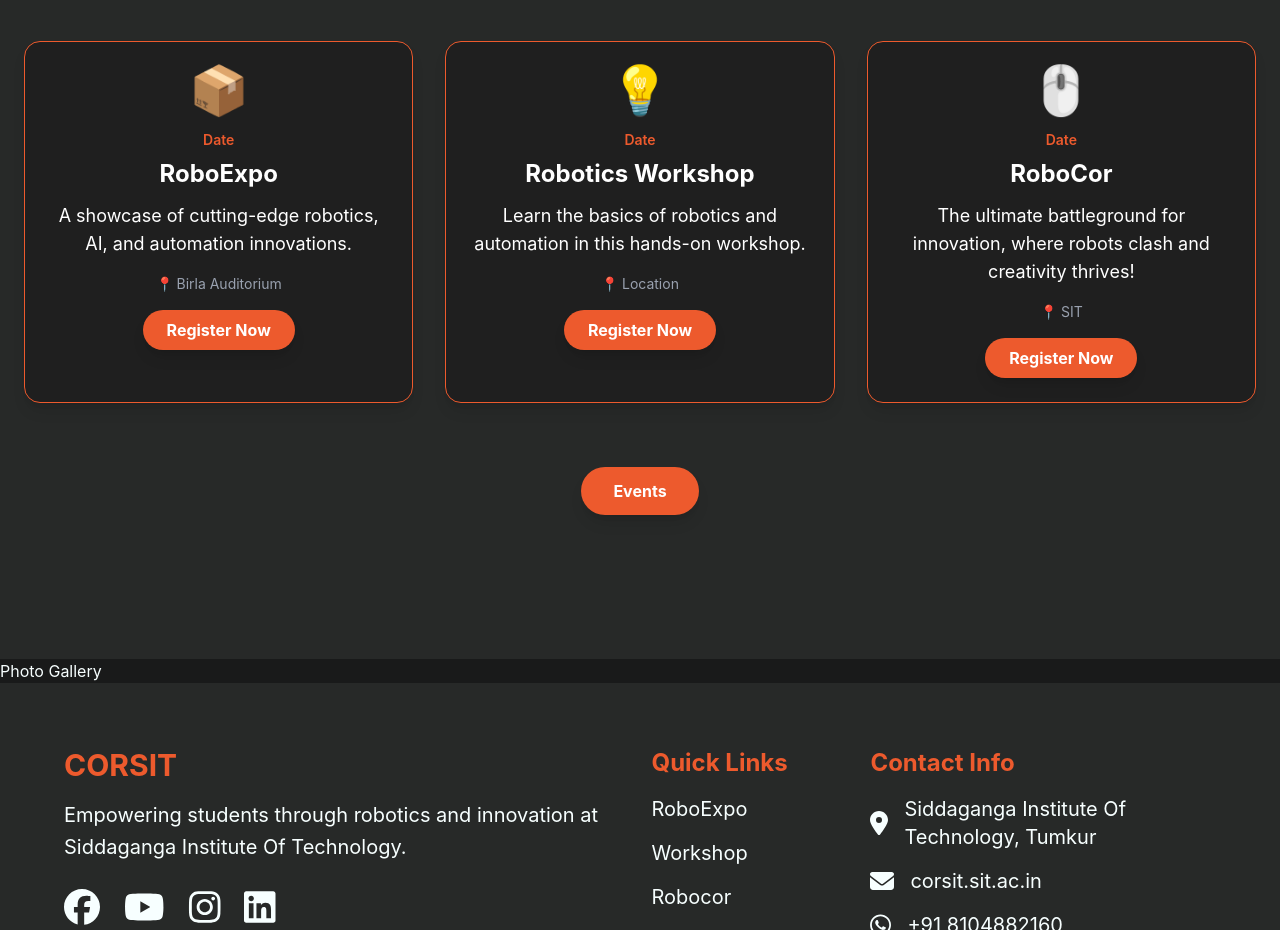
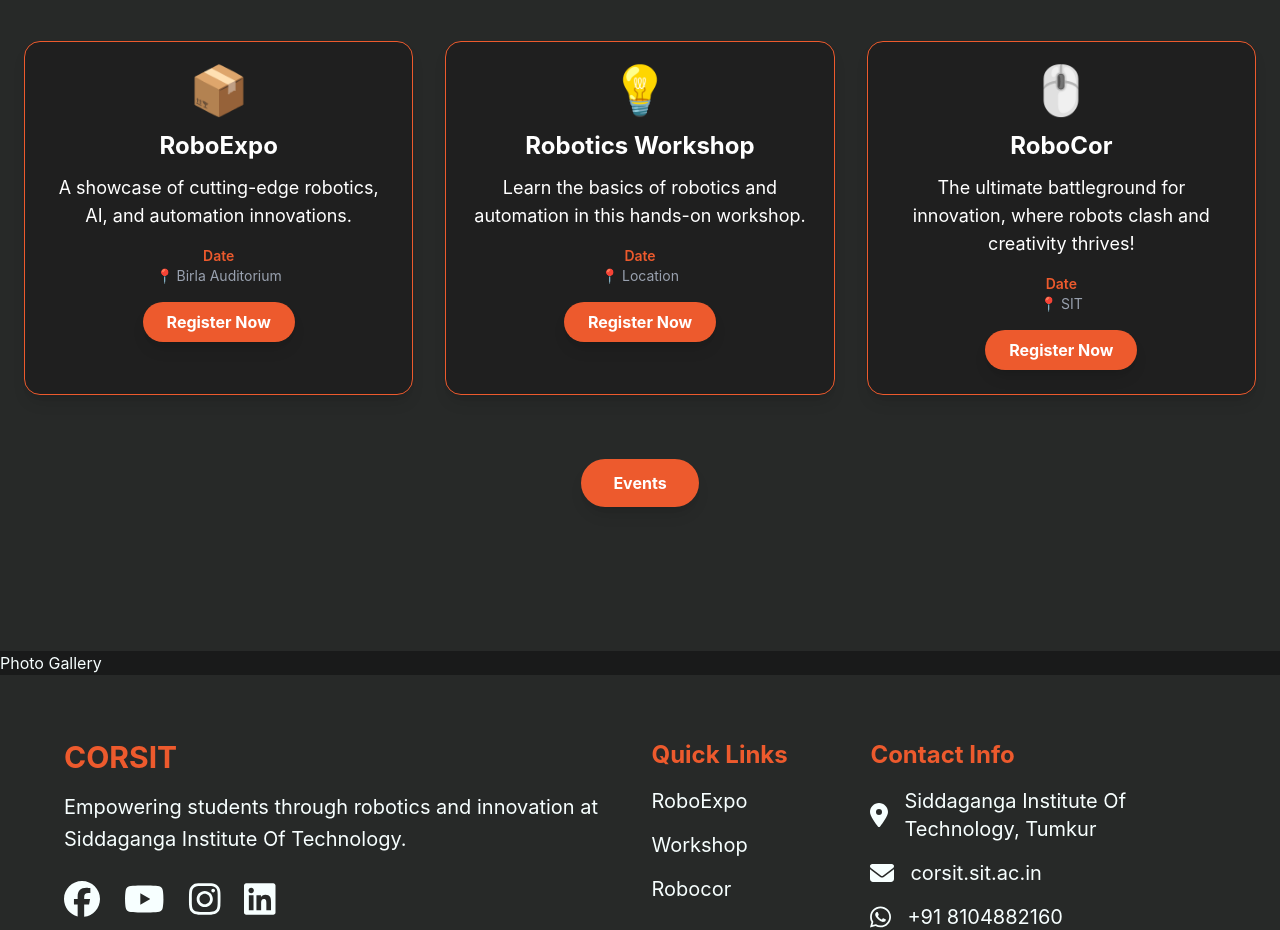
Before and after one commit to jishkhar/Corsit-O, a React (Vite) app in the folder client/: page / in a window 1280 px wide. Shown: the part 2180-3110 px from the top of the page. Built offline with nearby package versions, Linux system fonts and the light colour scheme.

Commit message:
fix home

```diff
--- a/client/src/components/Home/Home.jsx
+++ b/client/src/components/Home/Home.jsx
@@ -99,9 +99,9 @@ const Home = () => {
                   className="bg-[#1f1f1f] border border-[#ed5a2d] rounded-2xl overflow-hidden shadow-lg transition hover:scale-105 duration-300 p-6 text-center"
                 >
                   <div className="text-5xl mb-4">{event.icon}</div>
-                  <p className="text-[#ed5a2d] text-sm font-semibold">{event.date}</p>
                   <h3 className="text-2xl font-bold mt-2 mb-3">{event.title}</h3>
                   <p className="text-lg mb-4">{event.description}</p>
+                  <p className="text-[#ed5a2d] text-sm font-semibold">{event.date}</p>
                   <p className="text-gray-400 text-sm mb-4">{event.location}</p>
                   <NavLink to="/register" onClick={() => window.scrollTo(0, 0)}>
                     <button className="bg-[#ed5a2d] hover:bg-orange-600 text-white font-bold py-2 px-6 rounded-full shadow-lg transition hover:scale-110 cursor-pointer">
```
